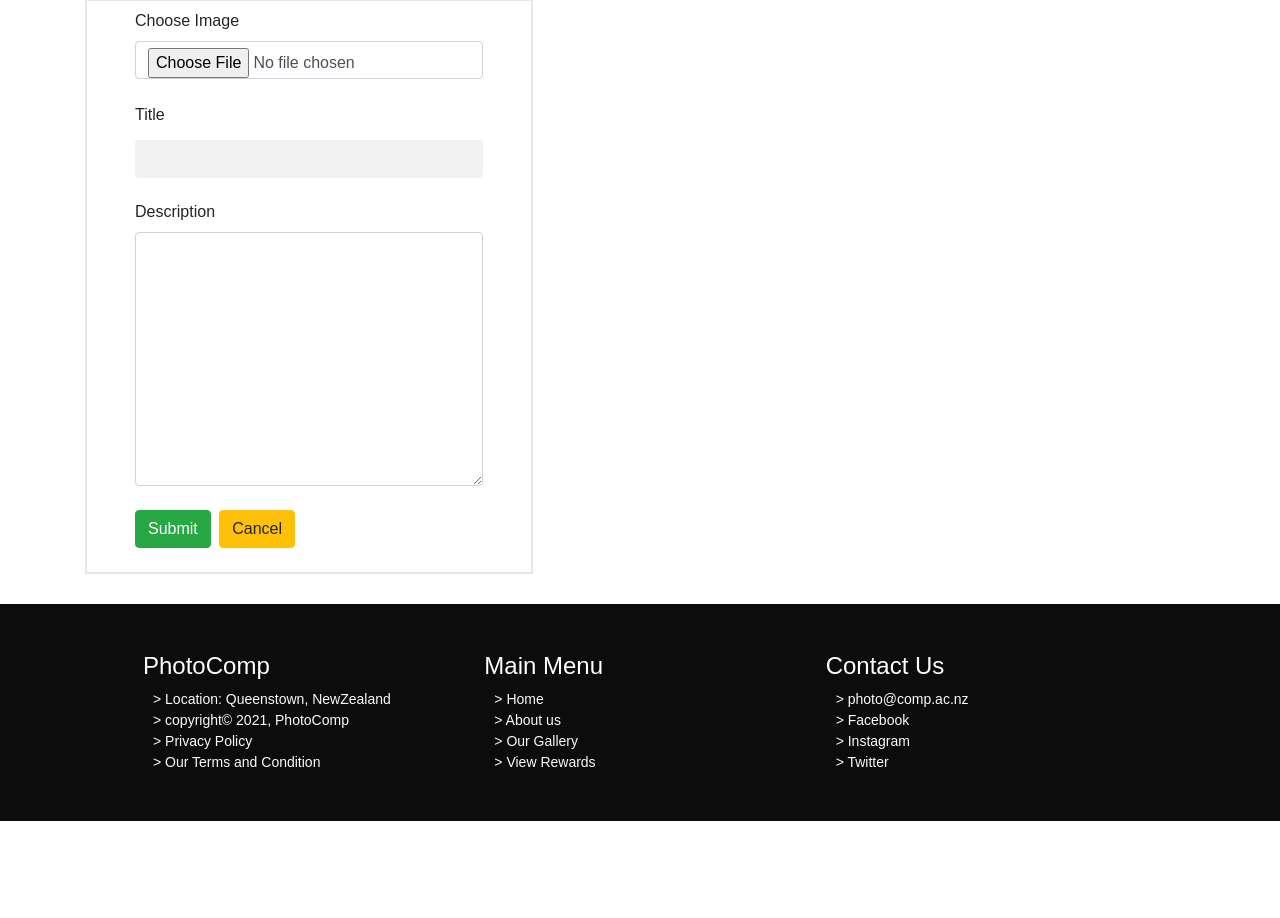
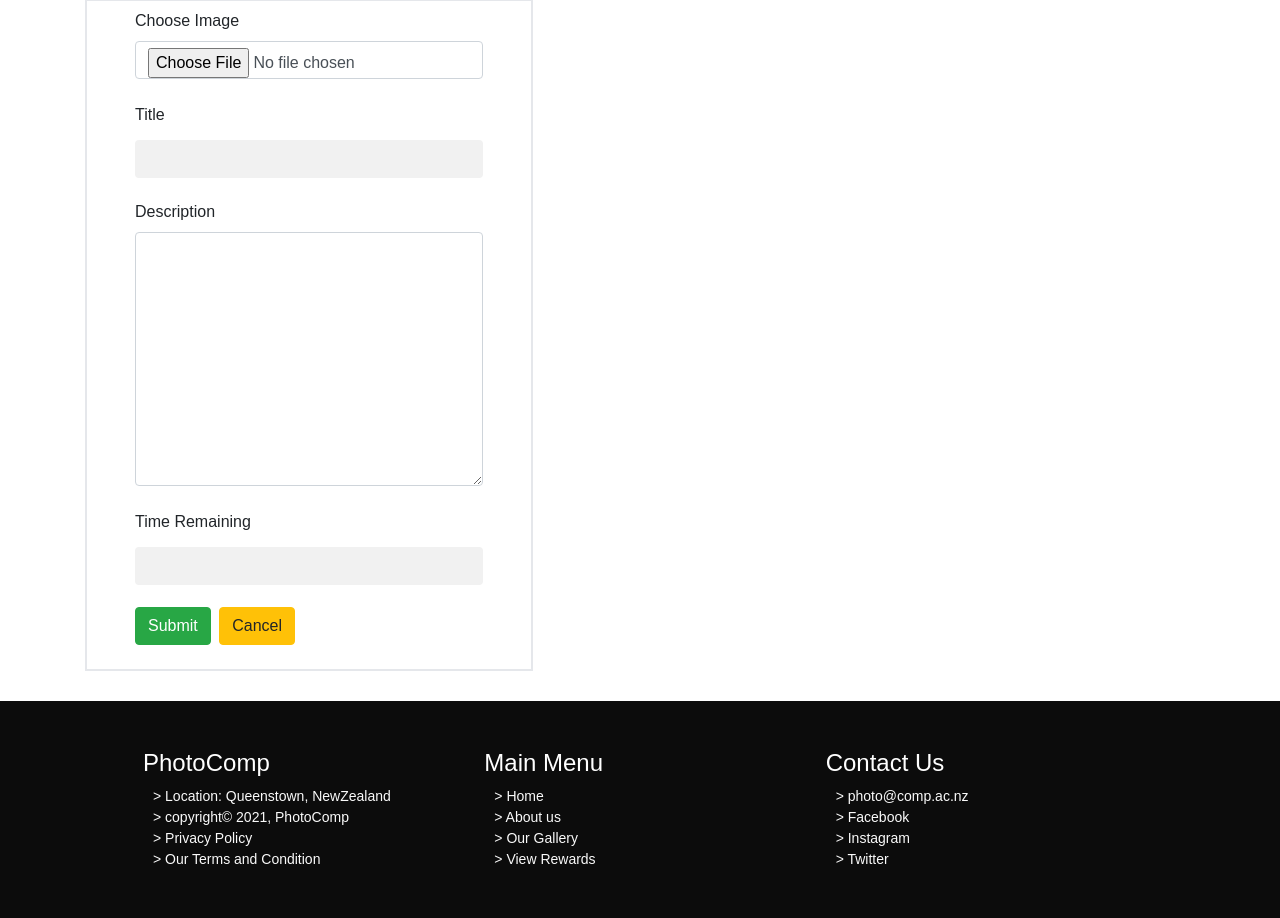
Before and after one commit to gibert-j/laravel_photocomp, a Laravel app: page /competitions/create in a window 1280 px wide. Shown: the part 113-1031 px from the top of the page. Before the commit the page ends 934 px from the top, so only its background shows below. Run offline with Laravel 8, Linux system fonts and the light colour scheme; a user stored in the database is signed in; data comes from the database, SQL or seed files in the repository; some web fonts are replaced.

Commit message:
competition create page time remaining

```diff
--- a/resources/views/competitions/create.blade.php
+++ b/resources/views/competitions/create.blade.php
@@ -13,6 +13,9 @@
         <input type="text" class="form-control" id="title" name="title" value="" required>
         <label for="description">Description</label>
         <textarea class="form-control" id="description" name="description" rows="10" required></textarea>
+        <br>
+        <label for="competitionTitle">Time Remaining</label>
+        <input type="text" class="form-control" id="time_remaining" name="time_remaining" value="" required>
         <br>
         <input class="btn btn-success" type="submit" value="Submit">
         <a class="btn btn-warning mx-1" href="competitions">Cancel</a>
```
